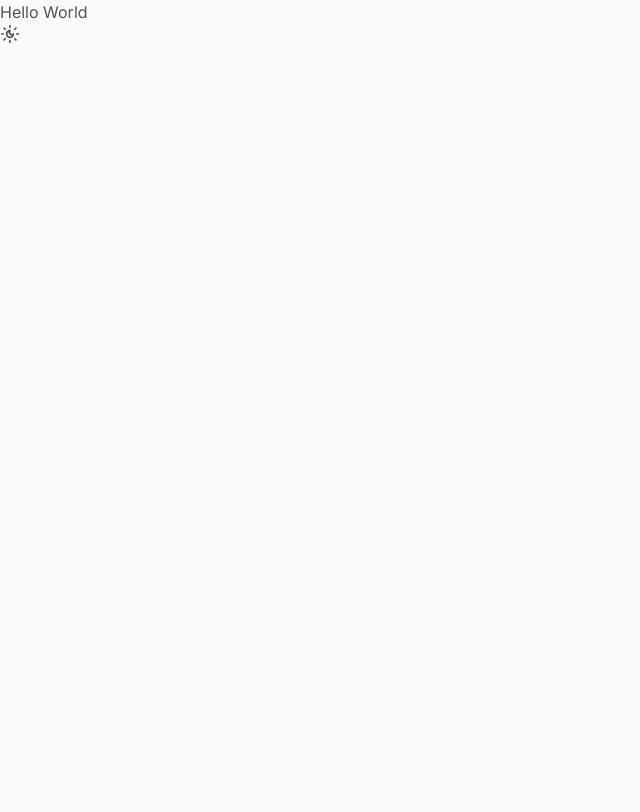
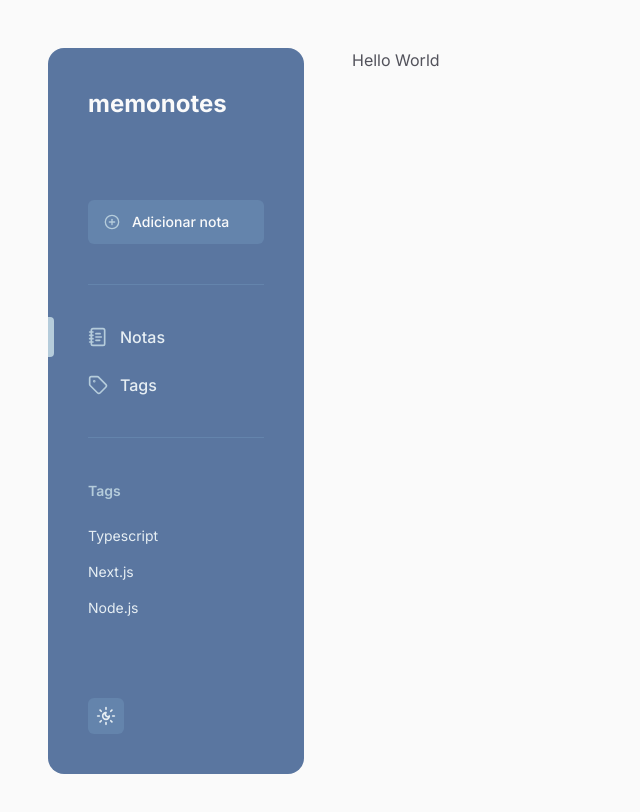
Before and after one commit to julianosill/memonotes, a Next.js app: page / in a window 1280 px wide. Shown: the top 812 px of the page, without its empty margins (0-640 px from the left). Built offline with nearby package versions, Linux system fonts and the light colour scheme.

Commit message:
feat(sidebar): create sidebar component

```diff
--- a/package.json
+++ b/package.json
@@ -13,7 +13,8 @@
     "next": "14.1.3",
     "next-themes": "^0.2.1",
     "react": "^18",
-    "react-dom": "^18"
+    "react-dom": "^18",
+    "tailwind-merge": "^2.2.1"
   },
   "devDependencies": {
     "@rocketseat/eslint-config": "^2.2.2",
--- a/src/app/(home)/page.tsx
+++ b/src/app/(app)/(home)/page.tsx
@@ -1,10 +1,7 @@
-import { ThemeSwitcher } from '@/components/theme-switcher'
-
 export default function Home() {
   return (
     <div>
       <h1>Hello World</h1>
-      <ThemeSwitcher />
     </div>
   )
 }
--- /dev/null
+++ b/src/app/(app)/layout.tsx
@@ -0,0 +1,12 @@
+import { ReactNode } from 'react'
+
+import { Sidebar } from '@/components/sidebar'
+
+export default function AppLayout({ children }: { children: ReactNode }) {
+  return (
+    <div className="flex min-h-screen gap-12 p-12">
+      <Sidebar />
+      {children}
+    </div>
+  )
+}
--- a/src/app/layout.tsx
+++ b/src/app/layout.tsx
@@ -21,7 +21,7 @@ export default function RootLayout({
 }>) {
   return (
     <html lang="pt-BR" className={inter.variable} suppressHydrationWarning>
-      <body>
+      <body className="antialiased transition-colors">
         <ThemeColorProvider>{children}</ThemeColorProvider>
       </body>
     </html>
--- /dev/null
+++ b/src/components/sidebar/index.tsx
@@ -0,0 +1,44 @@
+import { CirclePlus, NotebookText, Tag } from 'lucide-react'
+import { twMerge } from 'tailwind-merge'
+
+import { ThemeSwitcher } from '../theme-switcher'
+import { PageButton } from './page-button'
+import { Tags } from './tags'
+
+export function Sidebar() {
+  return (
+    <aside className="relative flex min-w-64 flex-col gap-20 rounded-2xl bg-primary p-10">
+      <h1 className="text-2xl font-bold text-primary-foreground">memonotes</h1>
+
+      <nav className="space-y-10">
+        <button
+          className={twMerge(
+            'group flex w-full items-center gap-3 rounded-md px-4 py-3',
+            'bg-border text-sm font-medium text-primary-foreground transition-colors',
+            'hover:bg-secondary hover:text-primary',
+          )}
+        >
+          <CirclePlus className="size-4 text-secondary transition-colors group-hover:text-primary" />
+          Adicionar nota
+        </button>
+
+        <div className="flex flex-col gap-2 border-y border-border py-8">
+          <PageButton active className="group">
+            <NotebookText className="size-5 text-secondary transition-colors group-hover:text-white" />
+            Notas
+          </PageButton>
+          <PageButton className="group">
+            <Tag className="size-5 text-secondary transition-colors group-hover:text-white" />
+            Tags
+          </PageButton>
+        </div>
+
+        <Tags />
+      </nav>
+
+      <div className="mt-auto">
+        <ThemeSwitcher />
+      </div>
+    </aside>
+  )
+}
--- /dev/null
+++ b/src/components/sidebar/page-button.tsx
@@ -0,0 +1,31 @@
+import { ComponentProps, ReactNode } from 'react'
+import { twMerge } from 'tailwind-merge'
+
+export interface PageButtonProps extends ComponentProps<'button'> {
+  children: ReactNode
+  className?: string
+  active?: boolean
+}
+
+export function PageButton({
+  children,
+  className,
+  active,
+  ...props
+}: PageButtonProps) {
+  return (
+    <button
+      className={twMerge(
+        'flex items-center gap-3 py-2 font-medium text-accent transition-colors',
+        'hover:text-white',
+        className,
+      )}
+      {...props}
+    >
+      {children}
+      {active && (
+        <div className="absolute left-0 h-10 w-1.5 rounded-r bg-secondary" />
+      )}
+    </button>
+  )
+}
--- /dev/null
+++ b/src/components/sidebar/tags.tsx
@@ -0,0 +1,17 @@
+const tags = ['Typescript', 'Next.js', 'Node.js']
+
+export function Tags() {
+  return (
+    <section>
+      <span className="text-sm font-semibold text-secondary">Tags</span>
+
+      <div className="mt-6 flex flex-col items-start gap-4">
+        {tags.map((tag) => (
+          <button key={tag} className="text-sm text-accent hover:text-white">
+            {tag}
+          </button>
+        ))}
+      </div>
+    </section>
+  )
+}
--- a/src/components/theme-switcher.tsx
+++ b/src/components/theme-switcher.tsx
@@ -11,7 +11,10 @@ export function ThemeSwitcher() {
   }
 
   return (
-    <button onClick={toggleTheme}>
+    <button
+      onClick={toggleTheme}
+      className="rounded-md bg-border p-2 text-accent hover:text-white"
+    >
       <SunMoon className="size-5" />
     </button>
   )
```
Also changed, not shown: 1 other file (tests, documents, lock files or other folders).
